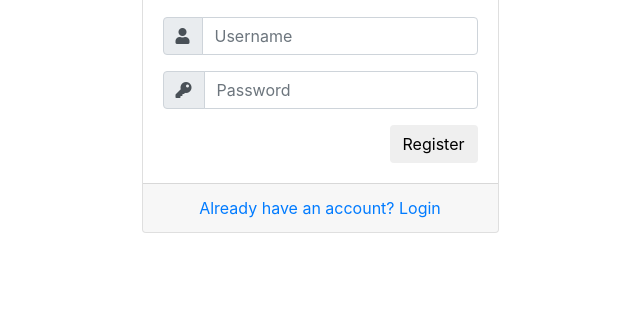
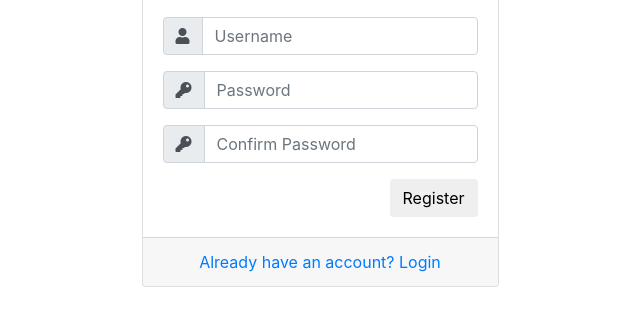
Before and after one commit to LGDthanh/0.Project_Web_Nodejs_Express, a plain HTML site: page views/register.html in a window 1280 px wide. Shown: the part 71-396 px from the top of the page, without its empty margins (320-960 px from the left). Drawn offline with nearby package versions, Linux system fonts and the light colour scheme.

Commit message:
chuc năng login and register

```diff
--- a/views/register.html
+++ b/views/register.html
@@ -31,6 +31,12 @@
 							</div>
 							<input type="password" name="password" class="form-control" placeholder="Password" required>
 						</div>
+						<div class="input-group form-group">
+							<div class="input-group-prepend">
+								<span class="input-group-text"><i class="fas fa-key"></i></span>
+							</div>
+							<input type="password" name="confirm_password" class="form-control" placeholder="Confirm Password" required>
+						</div>
 						<div class="form-group">
 							<input type="submit" value="Register" class="btn float-right login_btn">
 						</div>
```
